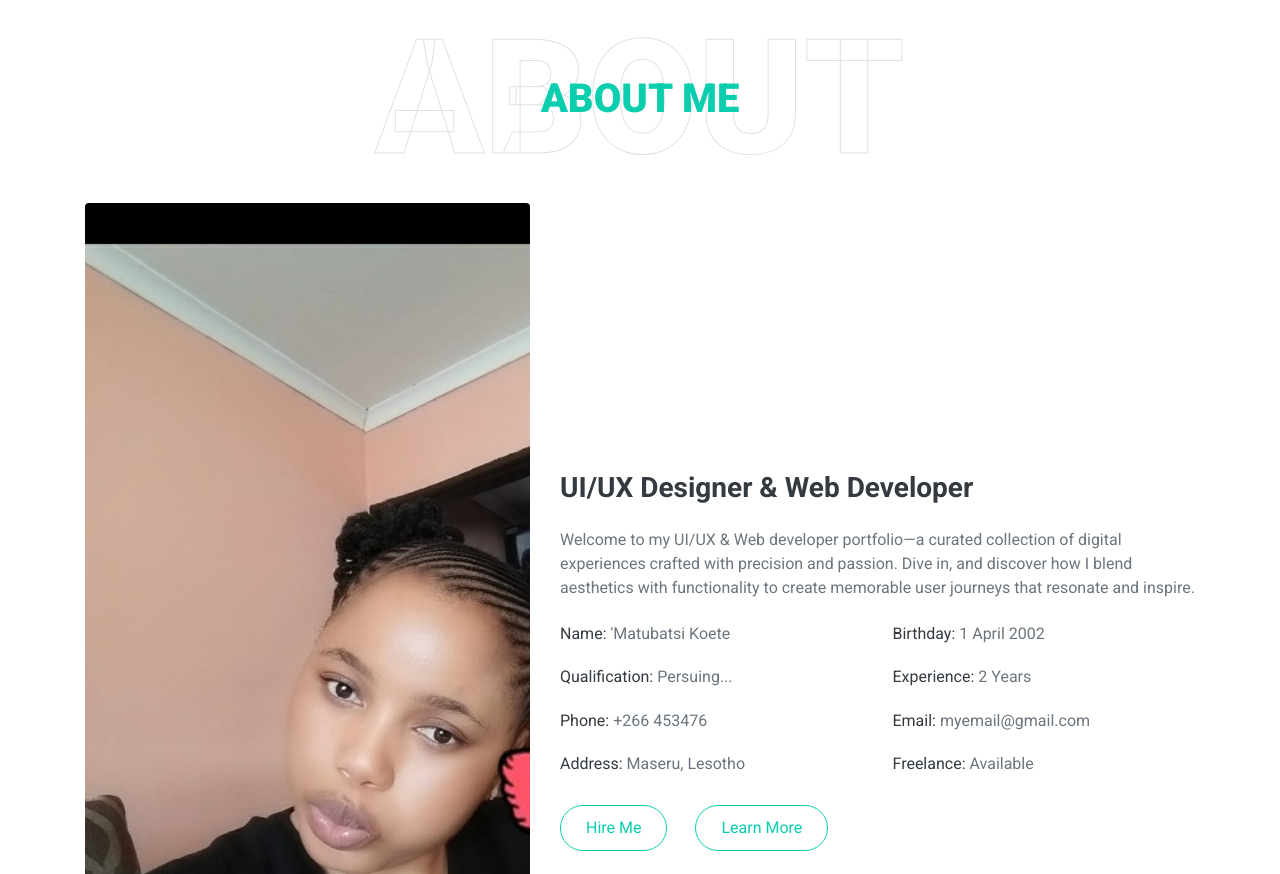
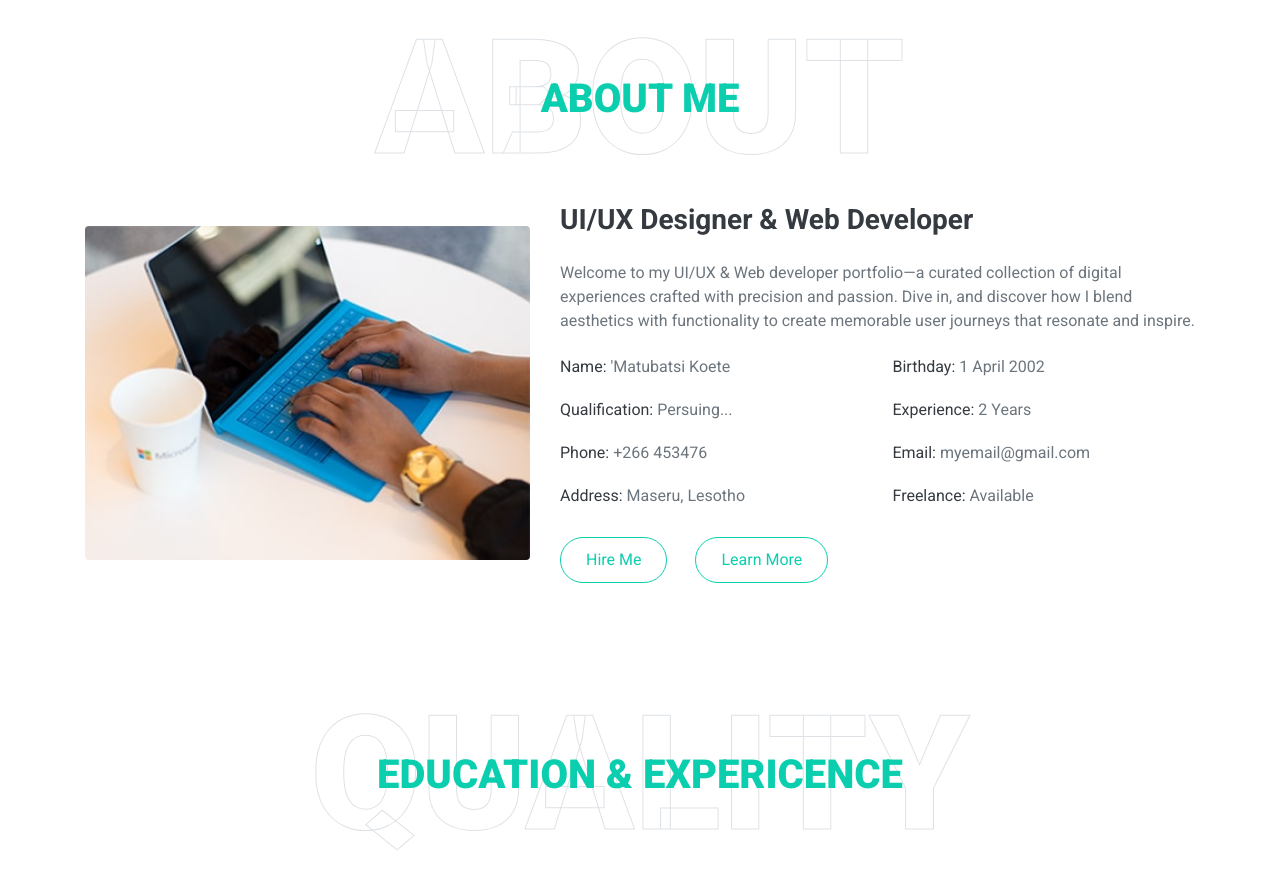
Before and after one commit to tokelo-12/webproj1, a plain HTML site: page index.html in a window 1280 px wide. Shown: the part 893-1767 px from the top of the page. Drawn offline with nearby package versions, Linux system fonts and the light colour scheme.

Commit message:
minor change

```diff
--- a/index.html
+++ b/index.html
@@ -82,7 +82,7 @@
             </div>
             <div class="row align-items-center">
                 <div class="col-lg-5 pb-4 pb-lg-0">
-                    <img class="img-fluid rounded w-100" src="img/about.jpg" alt="">
+                    <img class="img-fluid rounded w-100" src="img/portfolio-1.jpg" alt="">
                 </div>
                 <div class="col-lg-7">
                     <h3 class="mb-4">UI/UX Designer & Web Developer</h3>
```
